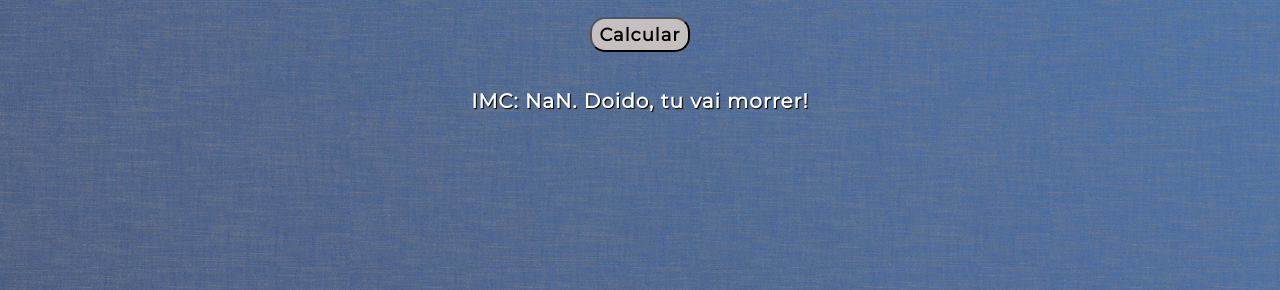
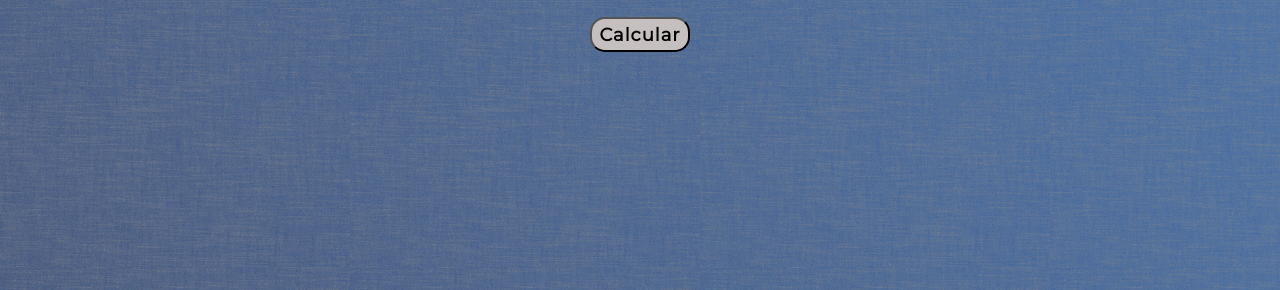
Before and after one commit to matheusarauj/PSoft, a plain HTML site: page FIRST WEBSITE/imc.html in a window 1280 px wide. Both pictures are taken after typing "Sample", "Sample" into the empty fields and a click on the button "Calcular". Shown: the part 510-800 px from the top of the page. Drawn offline with Linux system fonts and the light colour scheme.

Commit message:
add exception

```diff
--- a/FIRST WEBSITE/imc.html
+++ b/FIRST WEBSITE/imc.html
@@ -23,11 +23,11 @@
             var peso = parseFloat(document.getElementById('peso').value);
             var altura = parseFloat(document.getElementById('altura').value);
 
-            if(altura < 0 || altura == null){
+            if(altura < 0 || altura == null || isNaN(altura)){
                 alert('Digite uma altura válida.');
                 return false;
             }
-            if(peso < 0 || peso == null){
+            if(peso < 0 || peso == null || isNaN(peso)){
                 alert('Digite um peso válido.');
                 return false;
             }
```
